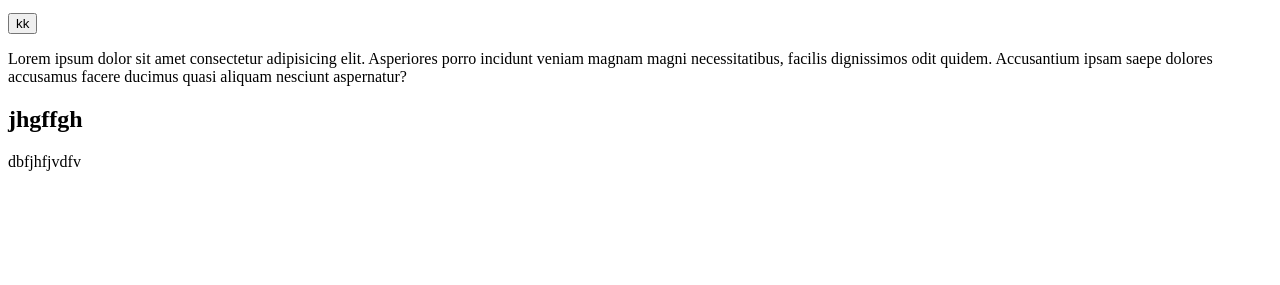
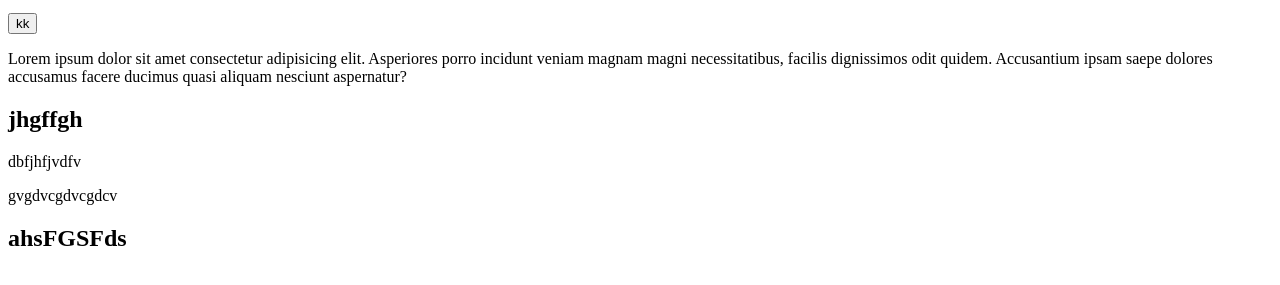
Before and after one commit to kareem123-d/Dilli-Demo, a plain HTML site: page index.html in a window 1280 px wide. Shown: the part 101-386 px from the top of the page. Drawn offline with Linux system fonts and the light colour scheme.

```diff
--- a/index.html
+++ b/index.html
@@ -12,5 +12,7 @@
     <p>Lorem ipsum dolor sit amet consectetur adipisicing elit. Asperiores porro incidunt veniam magnam magni necessitatibus, facilis dignissimos odit quidem. Accusantium ipsam saepe dolores accusamus facere ducimus quasi aliquam nesciunt aspernatur?</p>
     <h2>jhgffgh</h2>
     <p>dbfjhfjvdfv</p>
+    <p>gvgdvcgdvcgdcv</p>
+    <h2>ahsFGSFds</h2>
 </body>
 </html>
```
